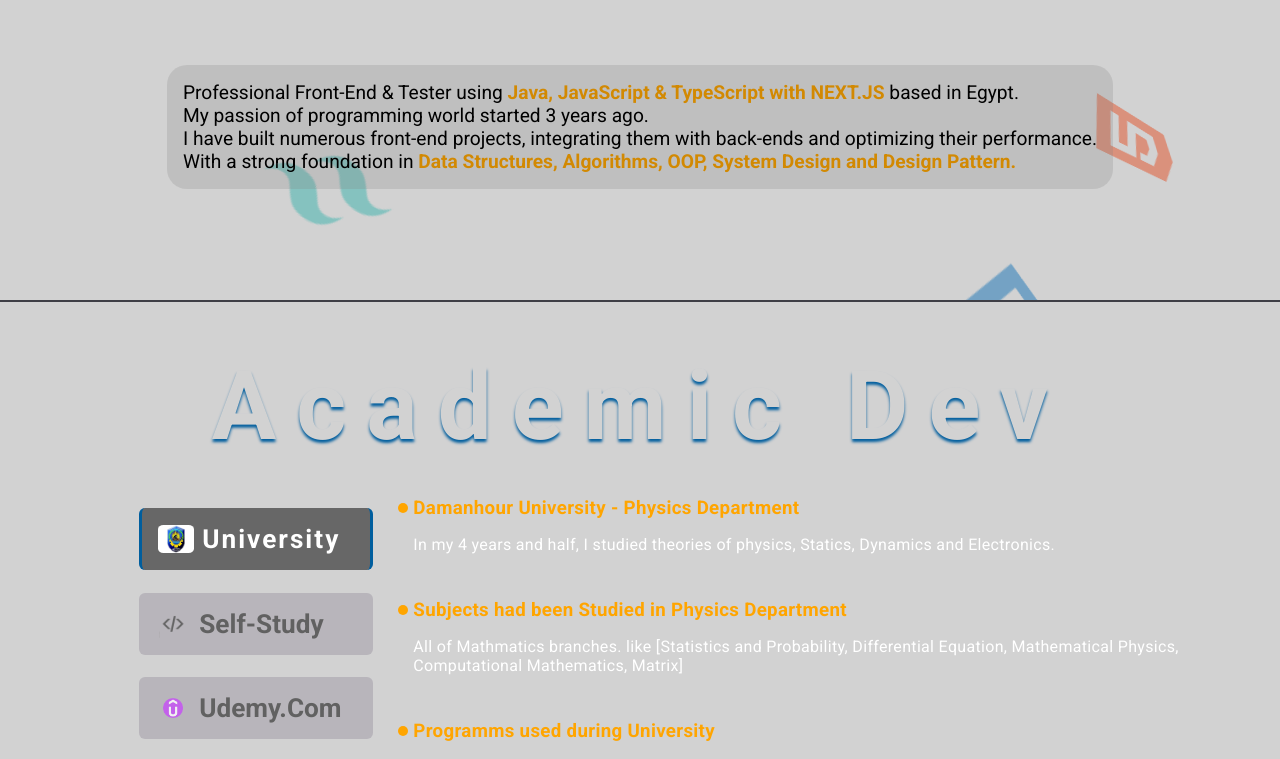
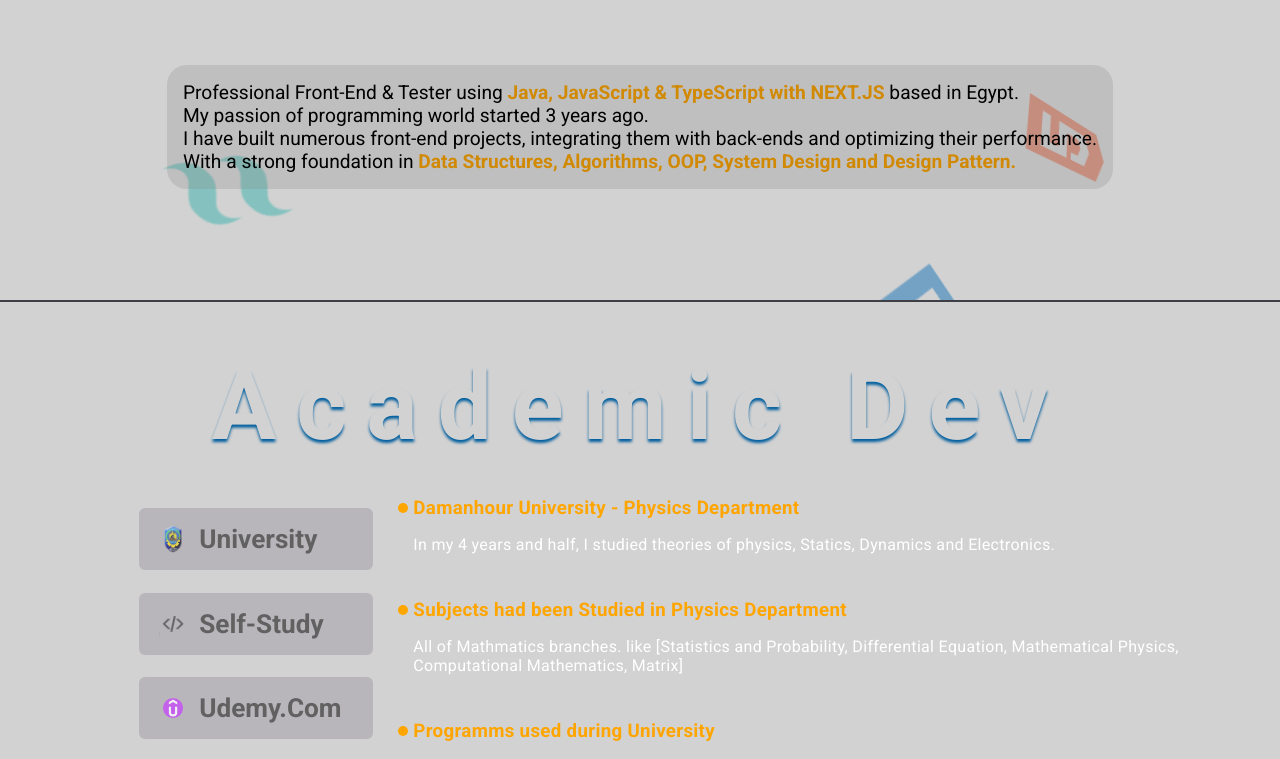
Before and after one commit to heshamabdelazim/Hesham-Portfolio, a React (Vite) app: page / in a window 1280 px wide. Shown: the part 1302-2061 px from the top of the page. Built offline with nearby package versions, Linux system fonts and the light colour scheme.

Commit message:
fixing err 5

```diff
--- a/public/project-details/my-Details.json
+++ b/public/project-details/my-Details.json
@@ -98,7 +98,7 @@
     ],
     "images": [
       {
-        "title": "Ministry of Communication and Information technologies",
+        "title": "Mahara tech",
         "imgPath": "/images/DBMS.jpg"
       }
     ]
--- a/src/components/3-about/about.scss
+++ b/src/components/3-about/about.scss
@@ -4,7 +4,7 @@ $radius:20px;
 $large-below: "max-width:1320px";
 $medium-below:"max-width:992px";
 $small-below:"max-width:767px";
-$rotateX : -38%;
+$rotateX : -51%;
 
 
 
--- a/src/components/4-Academic/Academic.tsx
+++ b/src/components/4-Academic/Academic.tsx
@@ -1,22 +1,24 @@
 import React, { useEffect, useState } from "react";
 import "./Academic.scss";
 import { fetchingData } from "/src/utilis/fetch.ts";
+import { data } from "./data";
 
 function Academic() {
-  const [data, setData] = useState(null);
-  const [chosenTap, setChosenTap] = useState();
-  const [openFigure,setOpenFigure] = useState();
-  useEffect(() => {
-    fetchingData("/public/project-details/my-Details.json", setData);
-  }, []);
+  // const [data, setData] = useState(null);
+  const [chosenTap, setChosenTap] = useState(data[0]);
+  const [openFigure, setOpenFigure] = useState();
 
-  useEffect(() => {
-    if (!chosenTap && data) {
-      data[0].isActive = true;
-      setChosenTap(data[0])
-    }
-    // why this? to set default value of the (choesnTap) variable
-  }, [data])
+  // useEffect(() => {
+  //   fetchingData("/public/project-details/my-Details.json", setData);
+  // }, []);
+
+  // useEffect(() => {
+  //   if (!chosenTap && data) {
+  //     data[0].isActive = true;
+  //     setChosenTap(data[0])
+  //   }
+  //   // why this? to set default value of the (choesnTap) variable
+  // }, [data])
 
 
 
--- /dev/null
+++ b/src/components/4-Academic/data.js
@@ -0,0 +1,106 @@
+export const data = [
+  {
+    id: 1,
+    isActive: false,
+    org: "University",
+    logo: "/images/Damanhour-Logo.png",
+    course: [
+      {
+        title: "Damanhour University - Physics Department",
+        desc: "In my 4 years and half, I studied theories of physics, Statics, Dynamics and Electronics.",
+      },
+      {
+        title: "Subjects had been Studied in Physics Department",
+        desc: "All of Mathmatics branches. like [Statistics and Probability, Differential Equation, Mathematical Physics, Computational Mathematics, Matrix] ",
+      },
+      {
+        title: "Programms used during University",
+        desc: "Matlab - MS office",
+      },
+      {
+        title: "GPA",
+        desc: "2.57 - Good degree. ",
+      },
+    ],
+    images: [
+      {
+        title: "Damanhour University",
+        imgPath: "/images/Damanhour-University.jpg",
+      },
+      {
+        title: "Graduation Certificate",
+        imgPath: "/images/graduation.jpg",
+      },
+      {
+        title: "Matlab-work",
+        imgPath: "/images/university-pro.PNG",
+      },
+    ],
+  },
+  {
+    id: 2,
+    isActive: false,
+    org: "Self-Study",
+    logo: "/images/setf-logo.png",
+    course: [
+      {
+        title: "HTML, CSS, SASS, JS",
+        desc: "with El-zero",
+      },
+      {
+        title: "React.js",
+        desc: "with Ahmed Nasser",
+      },
+    ],
+    images: [
+      {
+        title: "ElZero Web School",
+        imgPath: "/images/Elzero-youtube.jpg",
+      },
+      {
+        title: "Code Zone",
+        imgPath: "/images/code-zone.jpg",
+      },
+    ],
+  },
+  {
+    id: 3,
+    org: "Udemy.com",
+    isActive: false,
+    logo: "/images/Udemy-logo.png",
+    course: [
+      {
+        title: "The Ultimate React Course 2024: React, Next.js, Redux & More",
+        desc: "I've learned what is server side rendering (SSR) and client side rendering (CSR) and learned integration with backend Also learned Supabase and Strapi integration",
+      },
+    ],
+    images: [
+      {
+        title: "ElZero Web School",
+        imgPath: "/images/react-jonas.jpg",
+      },
+    ],
+  },
+  {
+    id: 4,
+    isActive: false,
+    org: "Ministry of Technologies",
+    logo: "/images/ministry.png",
+    course: [
+      {
+        title: "SoftWare Testing Scholarship",
+        desc: "I've learned basics of ISTQB, applied Postman, Selenium, White Box and Black Box. ",
+      },
+      {
+        title: "Course Data Base Fundamentals",
+        desc: "From  understanding of database and data analysis tried to make queries of data with relationships between each other.",
+      },
+    ],
+    images: [
+      {
+        title: "Mahara tech",
+        imgPath: "/images/DBMS.jpg",
+      },
+    ],
+  },
+];
```
